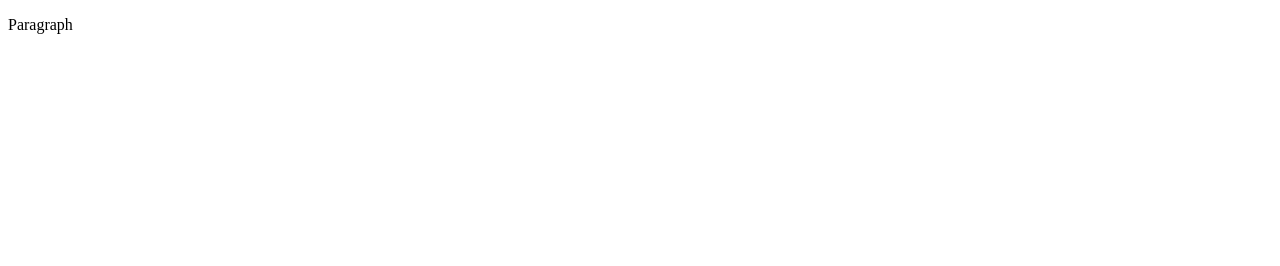
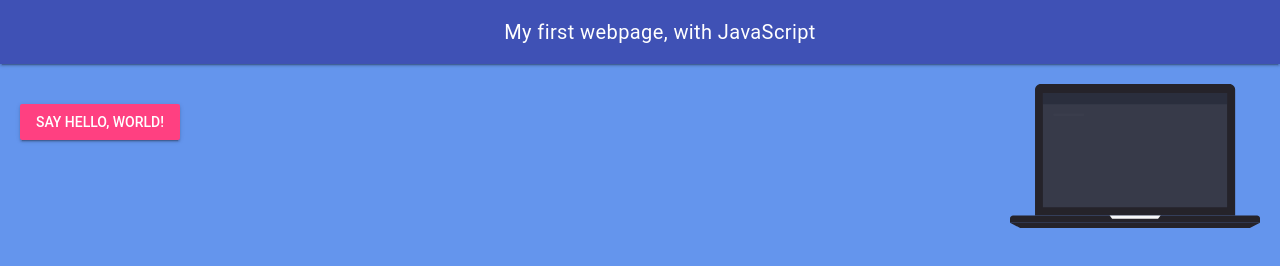
Before and after one commit to MTHS-ICD2O-1-2023/ICD2O-Unit-2-01-clara-tyman, a plain HTML site: page index.html in a window 1280 px wide. Drawn offline with nearby package versions, Linux system fonts and the light colour scheme.

Commit message:
html css js

```diff
--- a/css/style.css
+++ b/css/style.css
@@ -1,4 +1,41 @@
-/* Created by: Mr. Coxall
-* Created on: Sep 2020
+/* Created by: Clara
+* Created on: Mar 2024
 * This file contains the CSS for index.html
 */
+
+.mdl-layout__header-row {
+  justify-content: center;
+  padding: 0;
+}
+
+.mdl-layout__content {
+  padding-left: 15pt;
+  padding-right: 15pt;
+  padding-top: 15pt;
+}
+
+.mdl-textfield__error {
+  color: lightgreen;
+}
+
+.page-content {
+  color: white;
+  font-family: Helvetica, Arial, sans-serif;
+  font-size: 1.25rem;
+}
+
+.page-content-answer {
+  color: rgb(0 0 0);
+  font-family: Helvetica, Arial, sans-serif;
+  font-size: 1.25rem;
+}
+
+.right-image {
+  height: auto;
+  width: 250px;
+  float: right;
+}
+
+body {
+  background-color: cornflowerblue;
+}
--- a/index.html
+++ b/index.html
@@ -1,9 +1,55 @@
 <!DOCTYPE html>
 <html>
   <head>
-    <title>Title</title>
+    <meta charset="utf-8" />
+    <meta name="description" content="My first webpage, with JavaScript" />
+    <meta name="keywords" content="mths, icd2o" />
+    <meta name="author" content="Clara" />
+    <meta name="viewport" content="width=device-width, initial-scale=1.0" />
+    <link rel="stylesheet" href="./css/style.css" />
+    <link
+      rel="stylesheet"
+      href="https://fonts.googleapis.com/icon?family=Material+Icons"
+    />
+    <link
+      rel="stylesheet"
+      href="https://code.getmdl.io/1.3.0/material.indigo-pink.min.css"
+    />
+    <link rel="apple-touch-icon" sizes="180x180" href="apple-touch-icon.png" />
+    <link rel="icon" type="image/png" sizes="32x32" href="favicon-32x32.png" />
+    <link rel="icon" type="image/png" sizes="16x16" href="favicon-16x16.png" />
+    <link rel="manifest" href="site.webmanifest" />
+    <title>My first webpage, with JavaScript</title>
   </head>
   <body>
-    <p>Paragraph</p>
+    <script defer src="https://code.getmdl.io/1.3.0/material.min.js"></script>
+    <script src="./js/script.js"></script>
+    <div class="mdl-layout mdl-js-layout mdl-layout--fixed-header">
+      <header class="mdl-layout__header">
+        <div class="mdl-layout__header-row">
+          <span class="mdl-layout-title"
+            >My first webpage, with JavaScript</span
+          >
+        </div>
+      </header>
+      <main class="mdl-layout__content">
+        <div class="right-image">
+          <img src="./images/notebook-animation.svg" alt="laptop image" />
+        </div>
+        <br />
+        <!-- Accent-colored raised button with ripple -->
+        <button
+          class="mdl-button mdl-js-button mdl-button--raised mdl-js-ripple-effect mdl-button--accent"
+          onclick="myButtonClicked()"
+        >
+          Say Hello, World!
+        </button>
+        <br />
+        <br />
+        <div class="page-content-answer">
+          <div id="hello-world"></div>
+        </div>
+      </main>
+    </div>
   </body>
 </html>
--- a/js/script.js
+++ b/js/script.js
@@ -1,5 +1,9 @@
-// Copyright (c) 2020 Mr. Coxall All rights reserved
+// Copyright (c) 2024 Clara All rights reserved
 //
-// Created by: Mr. Coxall
-// Created on: Sep 2020
+// Created by: Clara tyman
+// Created on: mar 2024
 // This file contains the JS functions for index.html
+
+function myButtonClicked() {
+  document.getElementById("hello-world").innerHTML = "Hello, World!"
+}
```
